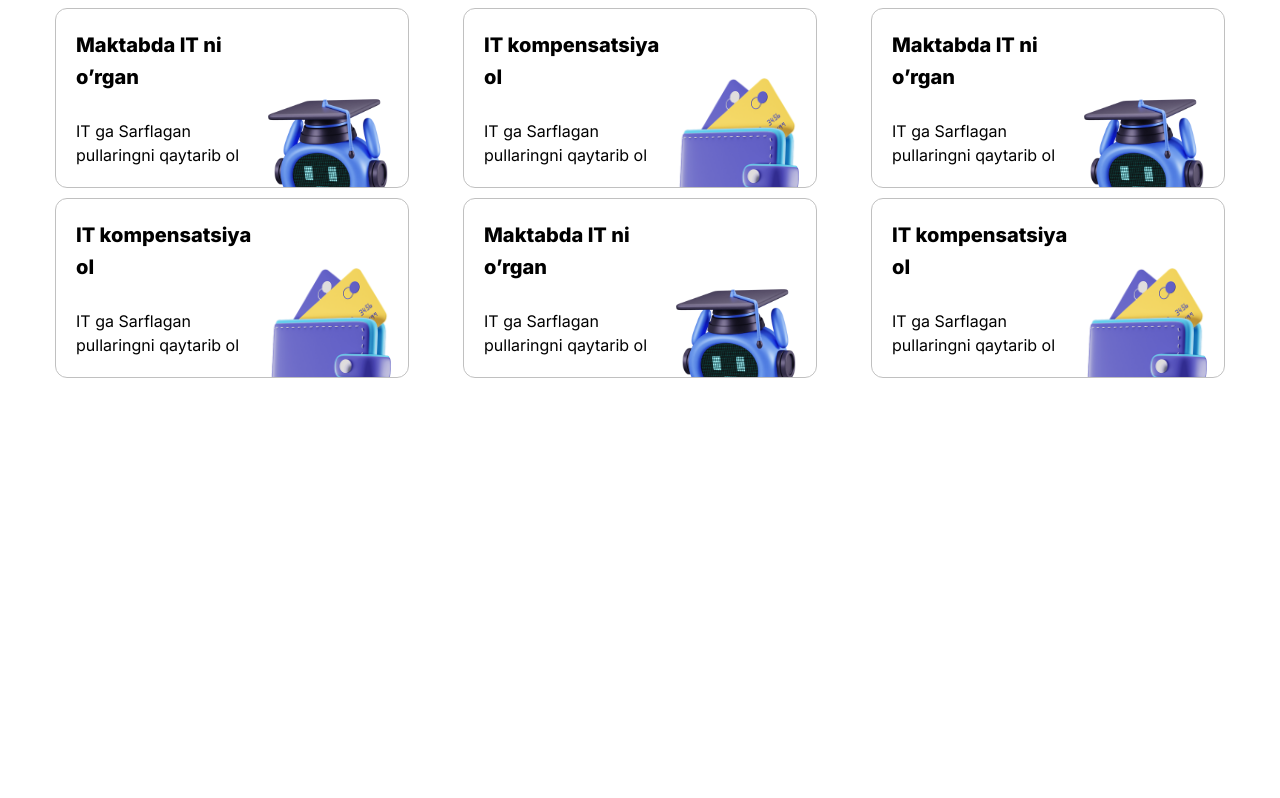
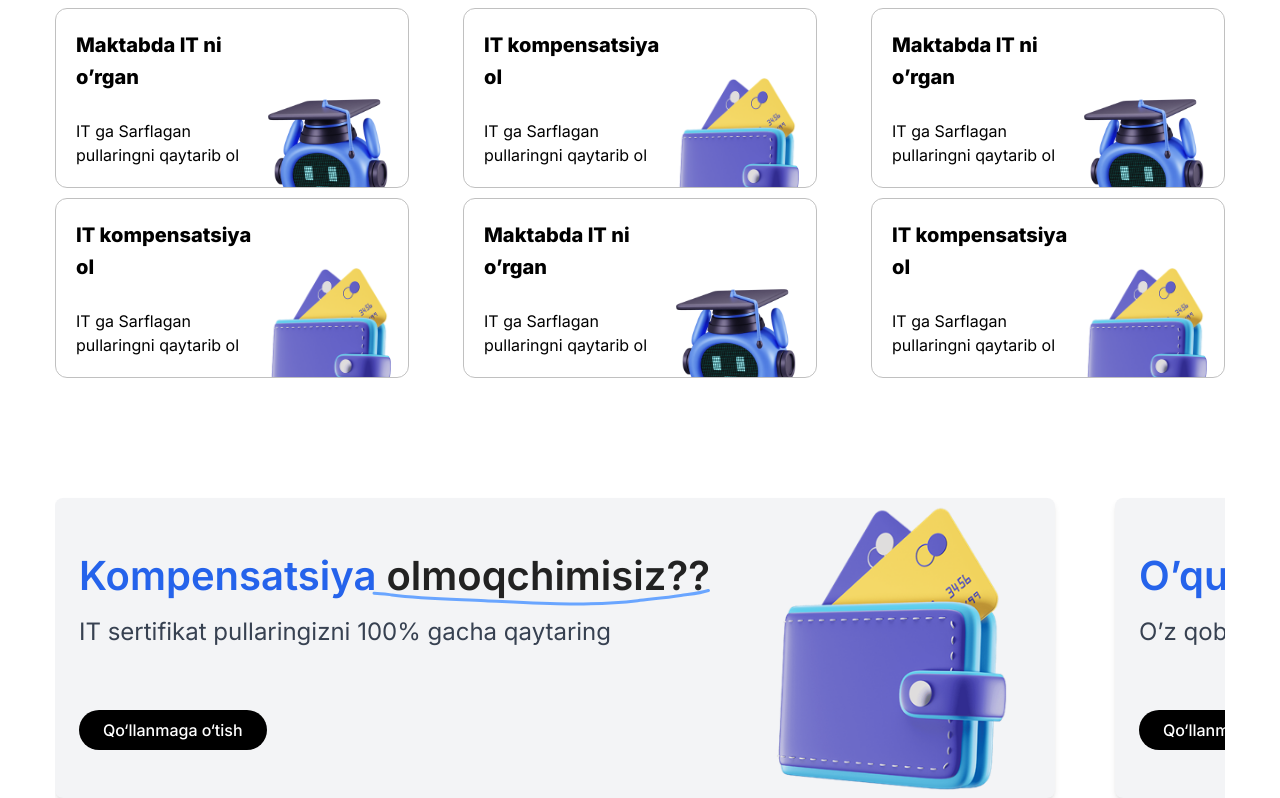
Before and after one commit to Xursand744/Raqamli-talim, a React (Vite) app: page / in a window 1280 px wide. Shown: the part 1124-1922 px from the top of the page. Before the commit the page ends 1502 px from the top, so only its background shows below. Built offline with nearby package versions, Linux system fonts and the light colour scheme.

Commit message:
takliflar

```diff
--- /dev/null
+++ b/src/components/CompensationItem.jsx
@@ -0,0 +1,47 @@
+import React from "react";
+
+const CompensationBannerItem = ({ title, span, desc, image }) => {
+  return (
+    <div className="inline">
+      <div className="flex flex-col items-center justify-center p-6 bg-gray-100 rounded-lg shadow-md sm:flex-row sm:justify-between mt-[120px] w-[1000px] h-[300px]">
+        <div className="text-center sm:text-left">
+          <div className="flex flex-col justify-between">
+            <div>
+              <h1 className="text-[40px] font-semibold text-blue-600 relative">
+                {span} <span className="text-[#222]">{title}?</span>
+                <div className="absolute right-0 bottom-0">
+                  <svg
+                    xmlns="http://www.w3.org/2000/svg"
+                    width="338"
+                    height="18"
+                    viewBox="0 0 338 18"
+                    fill="none"
+                  >
+                    <path
+                      d="M336.405 2.46431C327.341 5.36208 318.006 6.08499 308.648 7.52637C294.333 9.73146 279.945 10.9573 265.566 12.653C214.847 18.6344 163.871 15.0188 113.034 12.6325C82.0605 11.1785 50.5814 10.9207 19.8885 6.92608C13.9427 6.15225 8.00764 5.25997 2.00969 5.18612"
+                      stroke="#69A5FF"
+                      stroke-width="3"
+                      stroke-linecap="round"
+                    />
+                  </svg>
+                </div>
+              </h1>
+              <p className="mt-2 text-gray-700 text-[24px]">{desc}</p>
+            </div>
+
+            <div className="mt-[60px]">
+              <button className="px-6 py-2 font-medium text-white transition bg-black rounded-[27px] hover:bg-gray-800">
+                Qo‘llanmaga o‘tish
+              </button>
+            </div>
+          </div>
+        </div>
+        <div className="relative mt-4 sm:mt-0 sm:ml-6">
+          <img src={image} alt="Wallet" className="w-[284px] h-[284px]" />
+        </div>
+      </div>
+    </div>
+  );
+};
+
+export default CompensationBannerItem;
--- a/src/components/index.jsx
+++ b/src/components/index.jsx
@@ -1,6 +1,7 @@
 import React, { Component } from "react";
 import Chances from "../pages/chances";
 import EducationalCarousel from "../pages/Carousel";
+import Compensation from "../pages/Compensation";
 
 export default class index extends Component {
   render() {
@@ -9,6 +10,7 @@ export default class index extends Component {
         <div className="container">
           <EducationalCarousel />
           <Chances />
+          <Compensation />
         </div>
       </div>
     );
--- a/src/index.css
+++ b/src/index.css
@@ -29,3 +29,22 @@ body {
   font-family: "Roboto", sans-serif;
   @apply text-[44px] font-bold text-center mt-[120px];
 }
+
+::-webkit-scrollbar {
+  width: 5px;
+  height: 5px;
+}
+
+::-webkit-scrollbar-track {
+  background: #f1f1f1;
+  border-radius: 10px;
+}
+
+::-webkit-scrollbar-thumb {
+  background: #888;
+  border-radius: 10px;
+}
+
+::-webkit-scrollbar-thumb:hover {
+  background: #555;
+}
--- /dev/null
+++ b/src/pages/Compensation.jsx
@@ -0,0 +1,39 @@
+import walletImage from "../assets/chance-1.png";
+import robotImage from "../assets/chance-2.png";
+import CompensationBannerItem from "../components/CompensationItem";
+
+function Compensation() {
+  const data = [
+    {
+      span: "Kompensatsiya",
+      title: "olmoqchimisiz?",
+      desc: "IT sertifikat pullaringizni 100% gacha qaytaring",
+      image: walletImage,
+    },
+    {
+      span: "O’quv markaz",
+      title: "ochmoqchimisiz?",
+      desc: "O’z qobilyatlaringni ta’lim kelajak uchun sarfla",
+      image: robotImage,
+    },
+  ];
+
+  return (
+    <div className="overflow-x-scroll flex gap-[60px]">
+      {data &&
+        data.map((item) => {
+          return (
+            <CompensationBannerItem
+              key={item.title}
+              title={item.title}
+              span={item.span}
+              desc={item.desc}
+              image={item.image}
+            />
+          );
+        })}
+    </div>
+  );
+}
+
+export default Compensation;
```
